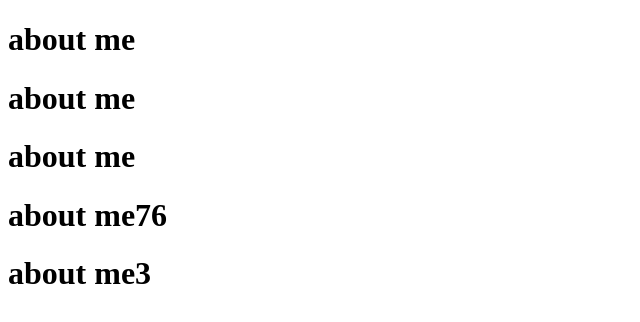
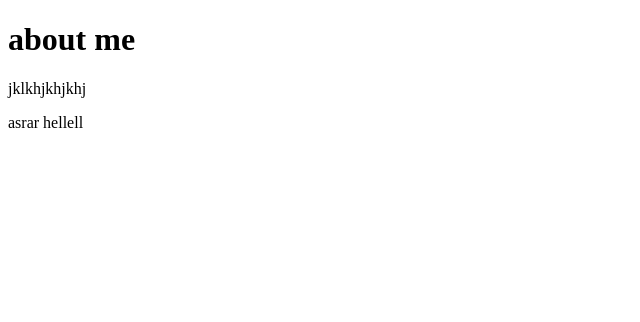
Before and after one commit to asrartechcampus/repoo, a plain HTML site: page index.html in a window 1280 px wide. Shown: the whole page, without its empty margins (0-640 px from the left). Drawn offline with Linux system fonts and the light colour scheme.

Commit message:
add inddex

```diff
--- a/index.html
+++ b/index.html
@@ -14,10 +14,11 @@
 
 <body>
 <h1> about me </h1>
-<h1> about me </h1>
-<h1> about me </h1>
-<h1> about me76 </h1>
-<h1> about me3 </h1>
+<p>
+jklkhjkhjkhj
 
+
+<p> asrar hellell <p>
+</p>
 </body>
 </html>
```
